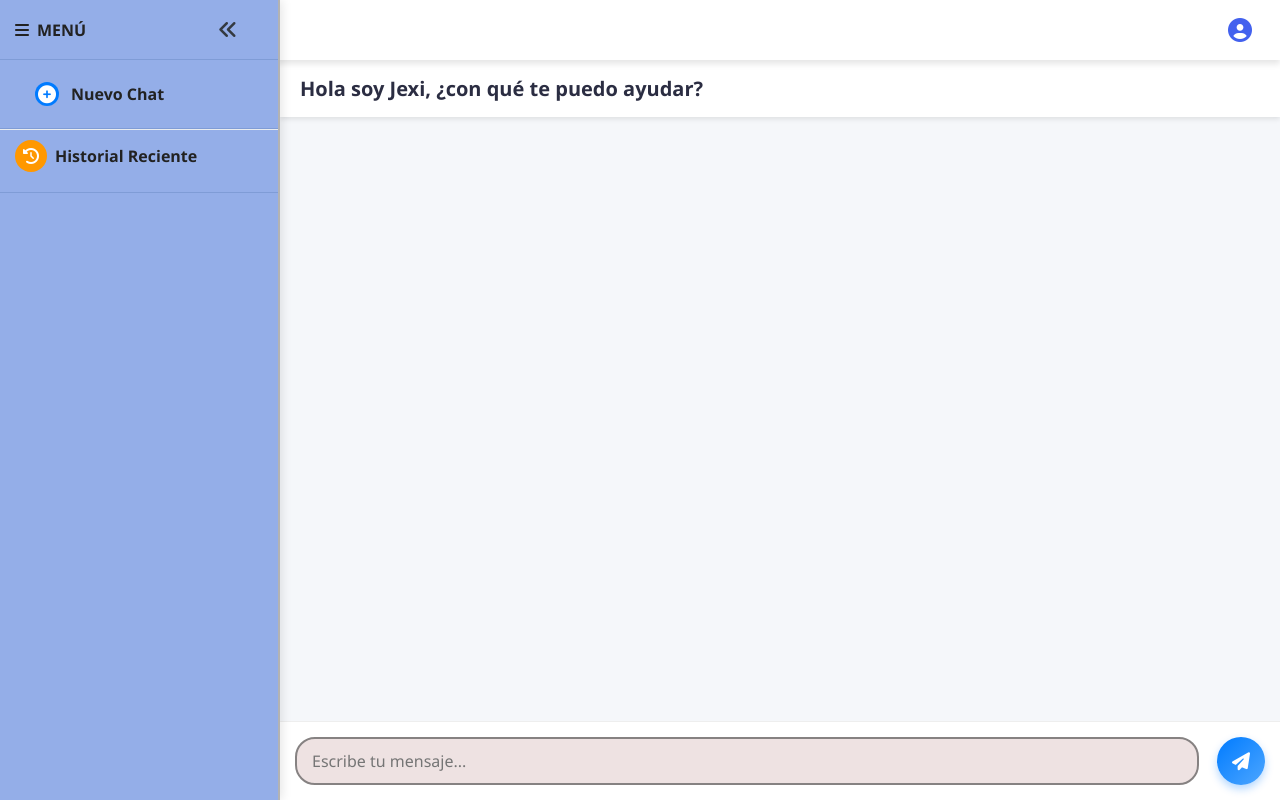
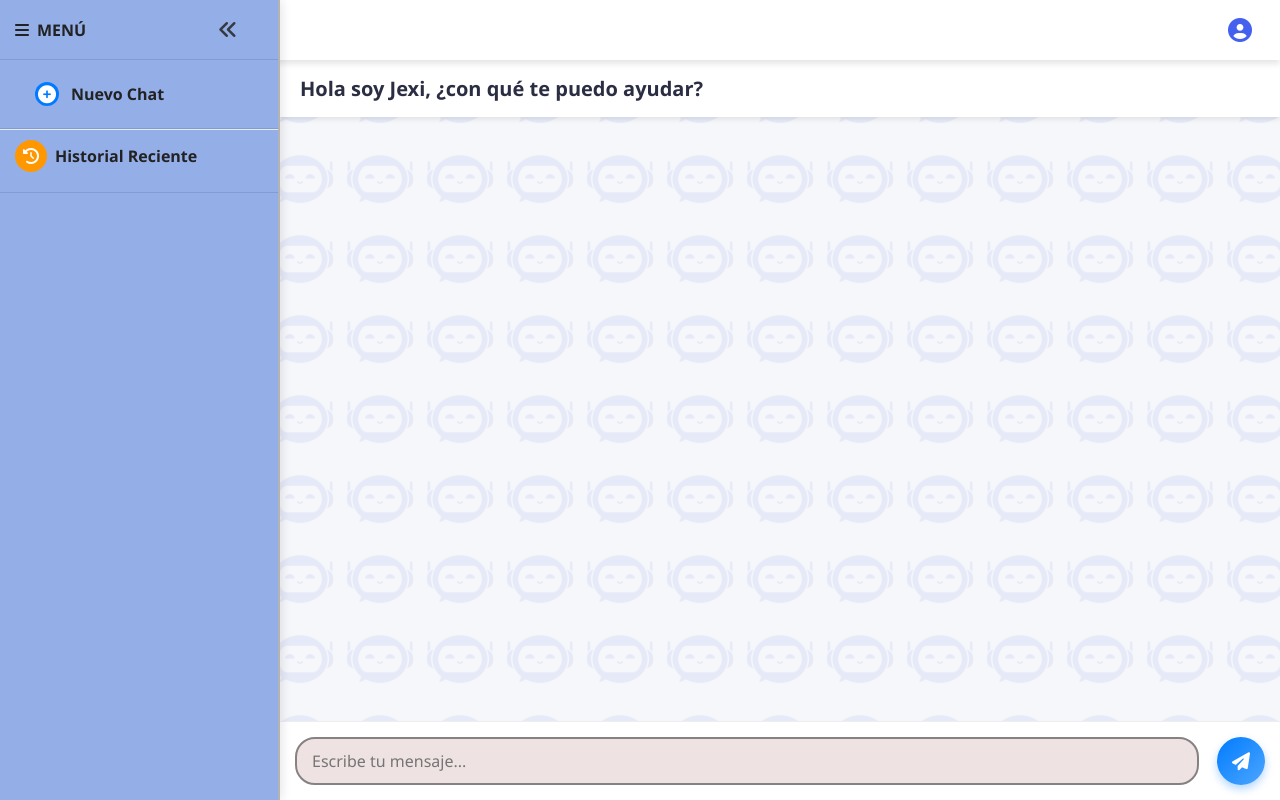
Before and after one commit to AngelFeriaGarcia/AppChatBot, a website with bundled scripts: page frontend/pages/index.html in a window 1280 px wide. Built offline with nearby package versions, Linux system fonts and the light colour scheme; no server answers.

Commit message:
Actualizo README y otras mejoras

```diff
--- a/frontend/css/estilochat.css
+++ b/frontend/css/estilochat.css
@@ -1168,7 +1168,7 @@ pre code {
     left: 0;
     width: 100%;
     height: 100%;
-    background: url('/frontend/images/favicon.png') repeat center center;
+    background: url('/frontend/assets/favicon.png') repeat center center;
     background-size: 80px;
     opacity: 0.07;
     /* solo se aplica al fondo, no a los mensajes */
```
Also changed, not shown: README.md, frontend/assets/historialmensajes.png (added).
